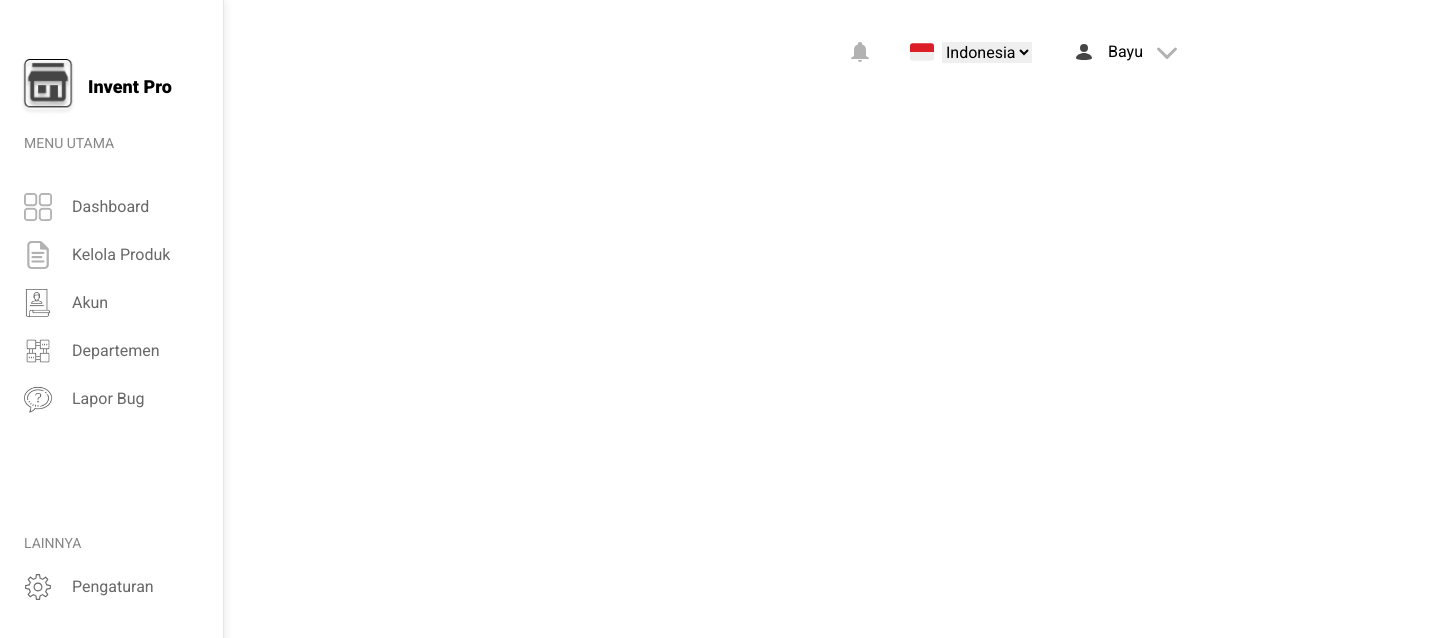
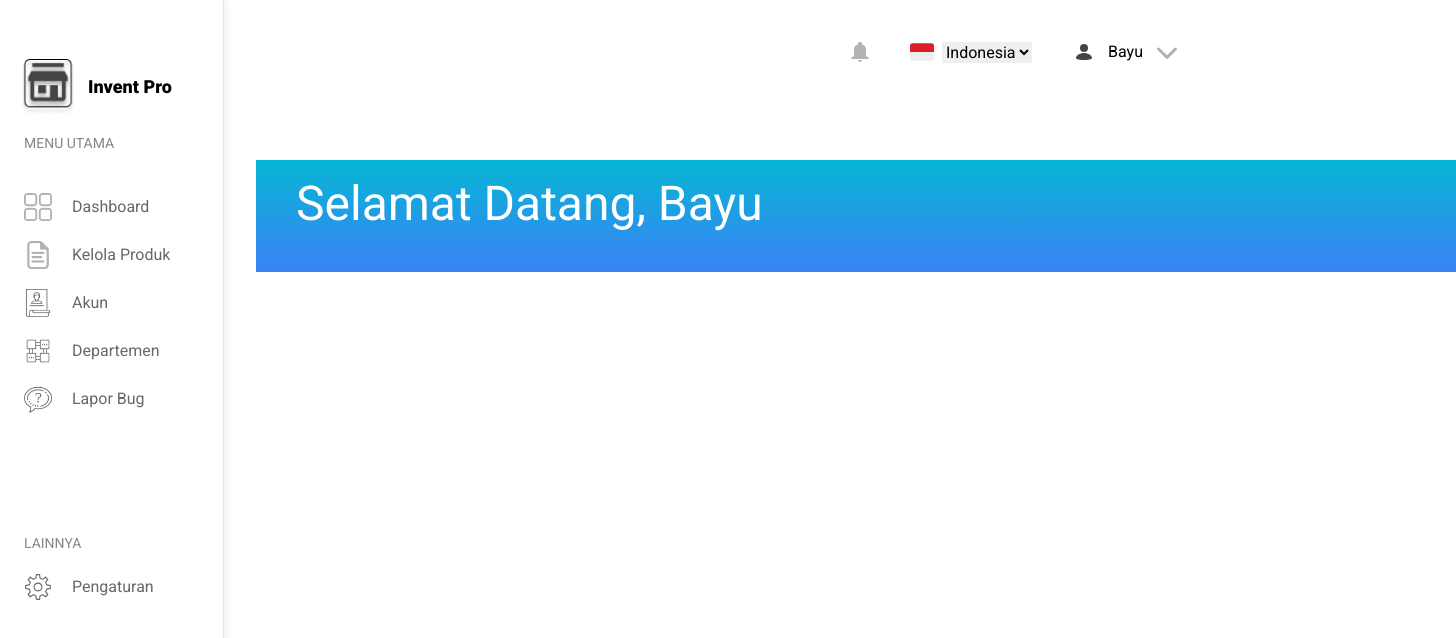
Before and after one commit to Marst313/InventoryManagement, a React (Vite) app: page /dashboard in a window 1280 px wide. Shown: the top 638 px of the page, 1456 px wide, since content can reach past the window. Built offline with nearby package versions, Linux system fonts and the light colour scheme; a web font is replaced by a local one.

Commit message:
adding some item in dashboard

```diff
--- /dev/null
+++ b/src/components/MainDashboard.jsx
@@ -0,0 +1,15 @@
+import React from 'react';
+
+const MainDashboard = () => {
+  return (
+    <section className=" h-full">
+      <div className="bg-gradient-to-b from-cyan-500 to-blue-500 flex absolute left-[20%] top-[20%] w-[1200px] h-28 px-10 py-5">
+        <h1 className="text-white text-5xl ">
+          Selamat Datang, <span>Bayu</span>
+        </h1>
+      </div>
+    </section>
+  );
+};
+
+export default MainDashboard;
--- a/src/components/NavComponents.jsx
+++ b/src/components/NavComponents.jsx
@@ -3,8 +3,8 @@ import { Link } from 'react-router-dom';
 
 const Navbar = () => {
   return (
-    <nav className="w-full h-[5vh] bg-primary text-white flex items-center p-10 font-rajhdani">
-      <Link className="w-1/3 text-2xl font-medium" to="/">
+    <nav className="w-full h-[5vh] bg-primary text-white flex items-center p-10 font-rajhdani justify-end">
+      <Link className="text-2xl font-medium mr-64" to="/">
         <span className="text-orangeDark">INVENT </span> PRO
       </Link>
       <div className="flex flex-row justify-between w-1/3 items-center ">
--- a/src/components/Sidebar.jsx
+++ b/src/components/Sidebar.jsx
@@ -11,7 +11,7 @@ import { NavLink } from 'react-router-dom';
 
 const Sidebar = () => {
   return (
-    <aside className="h-screen float-left w-56 border-r-[1px] aside-shadow ">
+    <aside className="h-screen float-left w-56 border-r-[1px] aside-shadow overflow-hidden ">
       <div className="h-1/6 flex  gap-3 font-semibold text-lg px-5 pt-10 items-center">
         <img src={icons} alt="logo invent" className="w-14 h-14" />
         <h1>Invent Pro</h1>
--- a/src/components/index.js
+++ b/src/components/index.js
@@ -1,6 +1,7 @@
 import Footer from './Footer';
 import NavComponents from './NavComponents';
 import Sidebar from './Sidebar';
+import MainDashboard from './MainDashboard';
 import HeaderDashboard from './HeaderDashboard';
 
-export { NavComponents, Footer, Sidebar, HeaderDashboard };
+export { NavComponents, Footer, Sidebar, HeaderDashboard, MainDashboard };
--- a/src/dashboard/Dashboard.jsx
+++ b/src/dashboard/Dashboard.jsx
@@ -1,11 +1,12 @@
 import React from 'react';
-import { HeaderDashboard, Sidebar } from '../components';
+import { HeaderDashboard, MainDashboard, Sidebar } from '../components';
 
 const Dashboard = () => {
   return (
     <main className="bg-white h-screen relative font-roboto">
       <Sidebar />
       <HeaderDashboard />
+      <MainDashboard />
     </main>
   );
 };
```
Also changed, not shown: src/pages/Home.jsx (+6 -14 lines).
